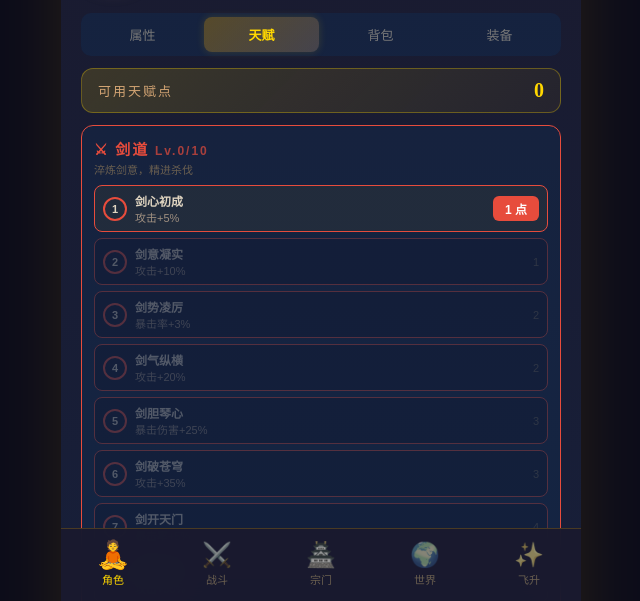
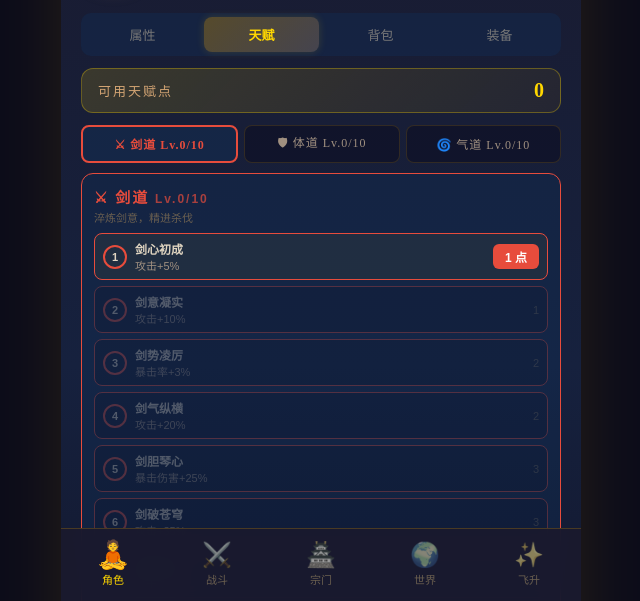
Before and after one commit to huhuder/XianXiaLegend, a plain HTML site: page index.html in a window 1280 px wide. Both pictures are taken after a click on the button "天赋". Shown: the part 199-800 px from the top of the page, without its empty margins (319-959 px from the left). Drawn offline with Linux system fonts and the light colour scheme.

Commit message:
feat: 天赋三树改为子Tab切换（剑道/体道/气道），页面高度大幅缩短

```diff
--- a/css/style.css
+++ b/css/style.css
@@ -1900,6 +1900,39 @@ body {
    天赋系统样式
    ============================================================ */
 
+/* 天赋子Tab */
+.talent-sub-tabs {
+    display: flex;
+    gap: 6px;
+    margin-bottom: 10px;
+}
+
+.talent-sub-tab-btn {
+    flex: 1;
+    padding: 7px 4px;
+    border: 1px solid rgba(184, 134, 11, 0.2);
+    border-radius: 8px;
+    background: rgba(10, 10, 30, 0.5);
+    color: var(--text-secondary);
+    font-size: 12px;
+    font-family: var(--font-title);
+    letter-spacing: 1px;
+    cursor: pointer;
+    transition: all 0.2s;
+    white-space: nowrap;
+}
+
+.talent-sub-tab-btn:hover {
+    background: rgba(10, 10, 30, 0.8);
+    border-color: rgba(184, 134, 11, 0.35);
+}
+
+.talent-sub-tab-btn.active {
+    background: rgba(15, 52, 96, 0.35);
+    border-width: 2px;
+    font-weight: bold;
+}
+
 .talents-points {
     display: flex;
     justify-content: space-between;
--- a/js/talents.js
+++ b/js/talents.js
@@ -233,11 +233,24 @@ var Talents = {
             '<span class="talents-points-value">' + available + '</span>' +
             '</div>';
 
-        // 三维天赋树
+        // 三维子Tab切换
         var keys = ['sword', 'body', 'qi'];
+        var activeTree = this._activeTree || 'sword';
+        html += '<div class="talent-sub-tabs">';
         for (var i = 0; i < keys.length; i++) {
             var tree = this.TREES[keys[i]];
             var lv = this.getLevel(keys[i]);
+            var isActive = keys[i] === activeTree;
+            html += '<button class="talent-sub-tab-btn' + (isActive ? ' active' : '') + '"' +
+                ' data-tree="' + keys[i] + '"' +
+                ' style="' + (isActive ? 'border-color:' + tree.color + ';color:' + tree.color : '') + '"' +
+                '>' + tree.icon + ' ' + tree.name + ' Lv.' + lv + '/10</button>';
+        }
+        html += '</div>';
+
+        // 只渲染当前激活的天赋树
+        var tree = this.TREES[activeTree];
+        var lv = this.getLevel(activeTree);
         var maxLv = 10;
 
         html += '<div class="talent-tree-card" style="border-color:' + tree.color + '">' +
@@ -251,7 +264,7 @@ var Talents = {
         for (var j = 0; j < maxLv; j++) {
             var levelDef = tree.levels[j];
             var unlocked = lv > j;
-                var isCurrent = lv === j; // 当前是下一级待解锁
+            var isCurrent = lv === j;
 
             var cls = 'talent-node';
             if (unlocked) cls += ' unlocked';
@@ -267,7 +280,7 @@ var Talents = {
 
             if (isCurrent && lv < maxLv) {
                 html += '<button class="talent-upgrade-btn" style="background:' + tree.color + '"' +
-                        ' onclick="Talents.upgrade(\'' + keys[i] + '\');Talents.render();Game.updatePower();Cultivation.updateAllUI();"' +
+                    ' onclick="Talents.upgrade(\'' + activeTree + '\');Talents.render();Game.updatePower();Cultivation.updateAllUI();"' +
                     '>' + levelDef.cost + ' 点</button>';
             } else if (unlocked) {
                 html += '<span class="talent-check">✓</span>';
@@ -278,7 +291,6 @@ var Talents = {
             html += '</div>';
         }
         html += '</div></div>';
-        }
 
         // 满级提示
         if (this.getLevel('sword') === 10 && this.getLevel('body') === 10 && this.getLevel('qi') === 10) {
@@ -286,6 +298,16 @@ var Talents = {
         }
 
         container.innerHTML = html;
+
+        // 绑定子Tab事件
+        var self = this;
+        var subBtns = container.querySelectorAll('.talent-sub-tab-btn');
+        for (var k = 0; k < subBtns.length; k++) {
+            subBtns[k].addEventListener('click', function () {
+                self._activeTree = this.getAttribute('data-tree');
+                self.render();
+            });
+        }
     }
 
 };
```
Lines whose indentation alone changed are shown as unchanged.
